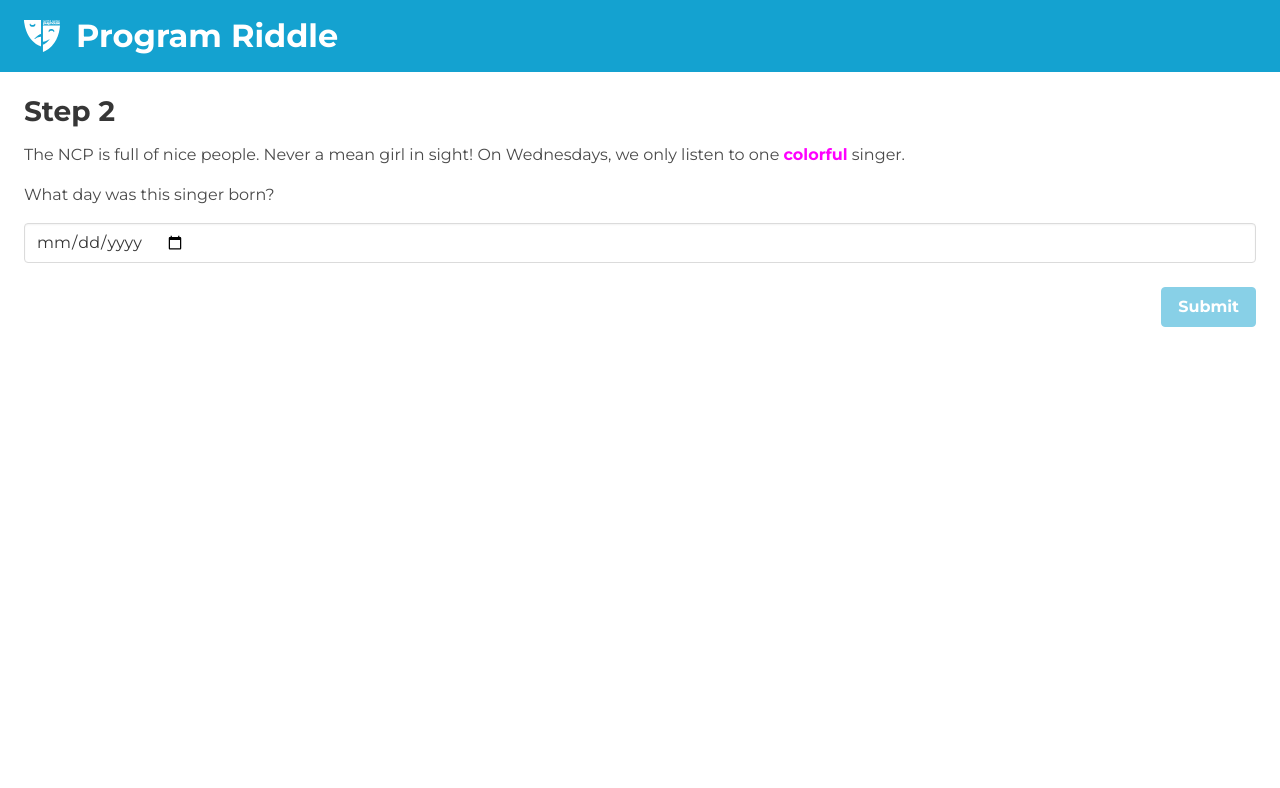
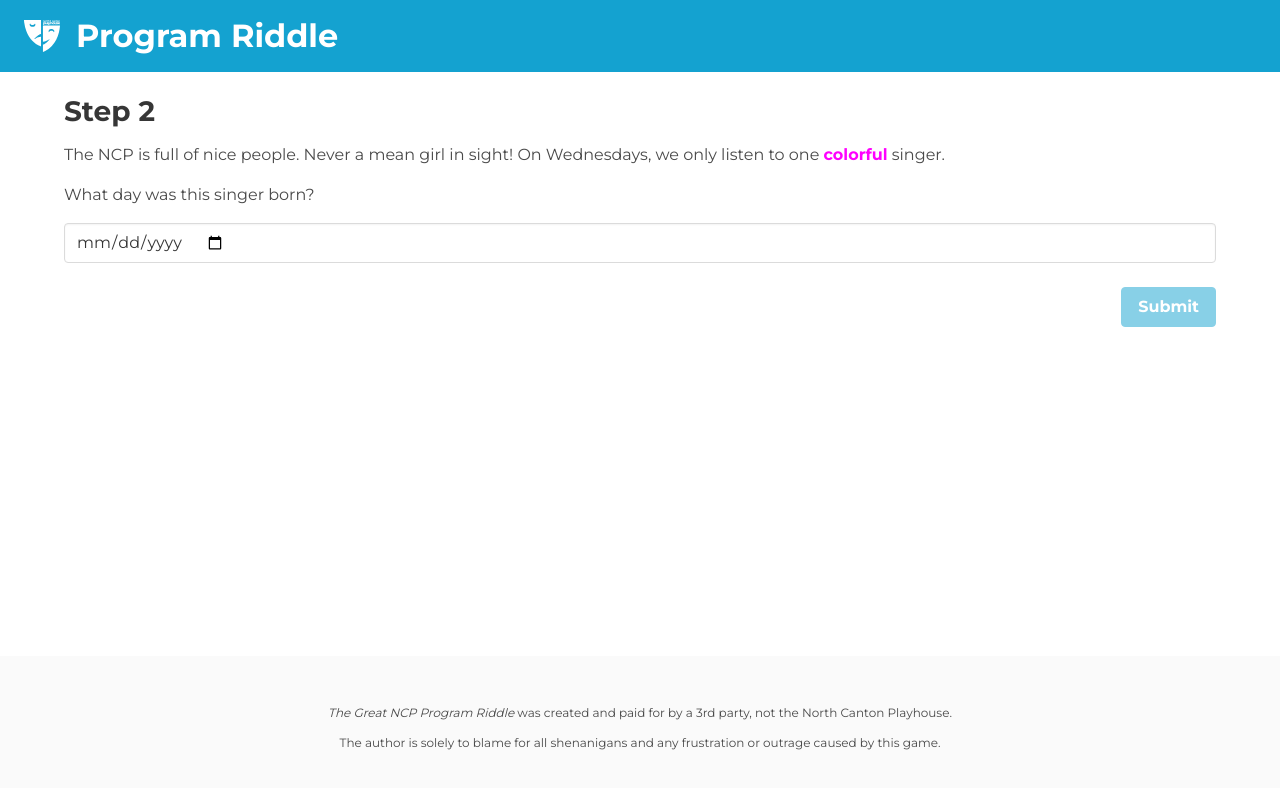
Before and after one commit to c-o-l-i-n/ncp-program-2023, a Next.js app: page /2 in a window 1280 px wide. Shown: the top 788 px of the page. Built offline with nearby package versions, Linux system fonts and the light colour scheme.

Commit message:
🦶 Add Footer and refactor layout

```diff
--- /dev/null
+++ b/src/components/Footer.tsx
@@ -0,0 +1,16 @@
+import { ReactElement } from 'react'
+
+export default function Footer (): ReactElement {
+  return (
+    <footer className='footer has-text-centered is-size-7 py-6'>
+      <p className='mb-3'>
+        <em>The Great NCP Program Riddle</em> was created and paid for by a
+        3rd party, not the North Canton Playhouse.
+      </p>
+      <p>
+        The author is solely to blame for all shenanigans and any frustration
+        or outrage caused by this game.
+      </p>
+    </footer>
+  )
+}
--- a/src/components/Home.tsx
+++ b/src/components/Home.tsx
@@ -1,5 +1,6 @@
 import { ReactElement } from 'react'
 import Image from 'next/image'
+import Footer from './Footer'
 
 export default function Home (): ReactElement {
   return (
@@ -18,6 +19,7 @@ export default function Home (): ReactElement {
         <p>Do you have what it takes to solve the puzzles and win the prize?</p>
         <h3>Scan the QR codes in the program to get started!</h3>
       </main>
+      <Footer />
     </>
   )
 }
--- /dev/null
+++ b/src/components/Layout.tsx
@@ -0,0 +1,19 @@
+import Navbar from './Navbar'
+import Footer from './Footer'
+import { ReactElement } from 'react'
+
+interface Props {
+  children: React.ReactNode
+}
+
+export default function Layout ({ children }: Props): ReactElement {
+  return (
+    <>
+      <Navbar />
+      <main>
+        <div className='container'>{children}</div>
+      </main>
+      <Footer />
+    </>
+  )
+}
--- a/src/pages/2.tsx
+++ b/src/pages/2.tsx
@@ -1,3 +1,4 @@
+import Layout from '@/components/Layout'
 import Navbar from '@/components/Navbar'
 import { useRouter } from 'next/router'
 import { ChangeEvent, ReactElement, useState } from 'react'
@@ -21,10 +22,7 @@ export default function Singer (): ReactElement {
   }
 
   return (
-    <>
-      <Navbar />
-
-      <main>
+    <Layout>
       <h2>Step 2</h2>
 
       <p>The NCP is full of nice people. Never a mean girl in sight! On Wednesdays,
@@ -47,7 +45,6 @@ export default function Singer (): ReactElement {
           Submit
         </button>
       </div>
-      </main>
-    </>
+    </Layout>
   )
 }
--- a/src/styles/globals.scss
+++ b/src/styles/globals.scss
@@ -9,12 +9,16 @@ $family-primary: var(--app-font);
 
 // ------------------ Custom Styles ------------------
 
+html, body {
+  height: 100%
+}
+
 body {
   @extend .has-background-primary;
 }
 
 #__next {
-  min-height: 100vh;
+  min-height: 100%;
 
   @extend .is-flex;
   @extend .is-flex-grow-1;
```
Also changed, not shown: src/pages/transition.tsx (+3 -7 lines). Lines whose indentation alone changed are shown as unchanged.
